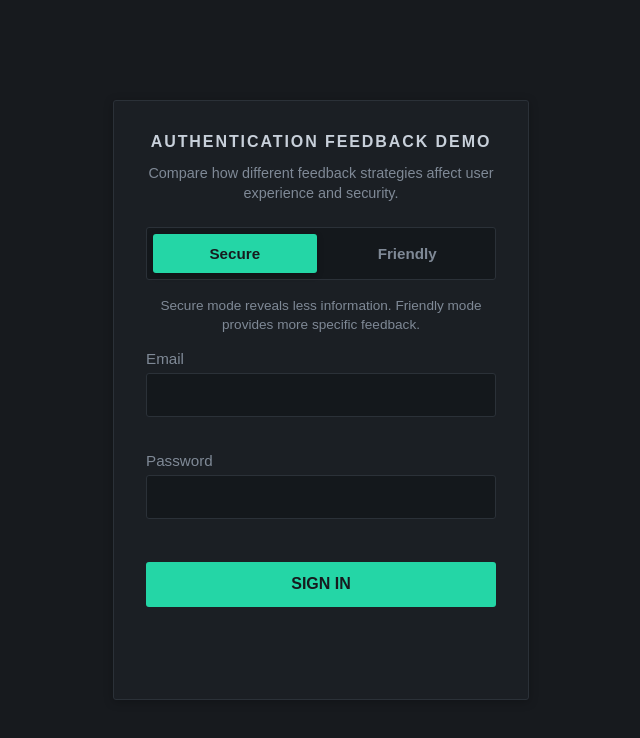
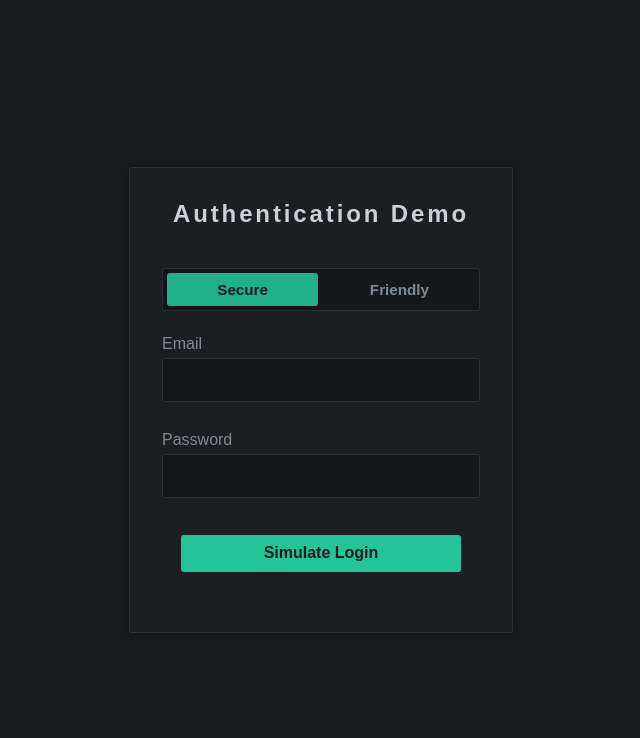
Before and after one commit to hampusvh/authentication-feedback-demo, a Next.js app: page / in a window 1280 px wide. Shown: the top 738 px of the page, without its empty margins (319-959 px from the left). Built offline with nearby package versions, Linux system fonts and the light colour scheme.

Commit message:
enhance component structure and update README

```diff
--- a/app/layout.tsx
+++ b/app/layout.tsx
@@ -1,10 +1,8 @@
 import "./globals.scss";
 
-import type { Metadata } from "next";
-
-export const metadata: Metadata = {
-  title: "",
-  description: "",
+export const metadata = {
+  title: "Secure Login UX Case Study",
+  description: "Frontend case study on authentication feedback, usability and security",
 };
 
 export default function RootLayout({
--- a/components/login/feedback-message.tsx
+++ b/components/login/feedback-message.tsx
@@ -15,7 +15,11 @@ export default function FeedbackMessage({
     }
 
     return (
-        <div className={styles.feedback}>
+        <div
+            className={styles.feedback}
+            aria-live="polite"
+            role={variant === "error" ? "alert" : "status"}
+        >
             <p className={`${styles.text} ${styles[variant]}`}>{message}</p>
         </div>
     )
--- a/components/login/login-form.module.scss
+++ b/components/login/login-form.module.scss
@@ -7,7 +7,7 @@
 
 .panel {
     width: 100%;
-    max-width: 26rem;
+    max-width: 24rem;
     background: var(--surface);
     border: 1px solid var(--border);
     border-radius: var(--radius-sm);
@@ -15,31 +15,16 @@
     padding: 2rem;
 }
 
-.title {
-    margin: 0 0 1.5rem;
-    text-align: center;
-    text-transform: uppercase;
-    letter-spacing: 0.12em;
-    font-size: 1rem;
-    font-weight: 700;
-    color: var(--text);
+.header {
+    margin-bottom: 2.5rem;
 }
 
-.subtitle {
-    margin: -0.75rem 0 1.5rem;
+.title {
+    margin: 0;
     text-align: center;
-    font-size: 0.9rem;
-    color: var(--text-muted);
-    line-height: 1.4;
-}
-
-.helper {
-    margin-top: -0.25rem;
-    margin-bottom: 1rem;
-    font-size: 0.85rem;
-    color: var(--text-muted);
-    line-height: 1.4;
-    text-align: center;
+    letter-spacing: 0.12em;
+    font-size: 1.5rem;
+    font-weight: 700;
 }
 
 .form {
@@ -49,39 +34,25 @@
 
 .field {
     display: grid;
-    gap: 0.4rem;
-}
+    gap: 0.3rem;
 
-.label {
-    font-size: 0.95rem;
+    label {
+        font-size: 1rem;
         color: var(--text-muted);
     }
 
-.input {
-    width: 100%;
+    input {
         border: 1px solid var(--border);
         background: var(--surface-2);
         color: var(--text);
         border-radius: var(--radius-sm);
         padding: 0.75rem 0.85rem;
         font-size: 1rem;
-    transition: border-color 0.2s ease, background-color 0.2s ease;
-
-    &::placeholder {
-        color: var(--text-muted);
-    }
-
-    &:hover {
-        border-color: #3a424c;
-    }
 
         &:focus {
             outline: none;
             border-color: var(--accent-strong);
         }
-
-    &.inputError {
-        border-color: var(--error);
     }
 }
 
@@ -93,17 +64,20 @@
 
 .submitButton {
     width: 100%;
+    max-width: 280px;
+    margin: 1.25rem auto 0;
+    display: block;
     border: 0;
     border-radius: var(--radius-sm);
-    padding: 0.85rem 1rem;
+    padding: 0.6rem 1rem;
     margin-top: 0.5rem;
     background: var(--accent);
     color: var(--bg);
     font-size: 1rem;
     font-weight: 700;
-    text-transform: uppercase;
     cursor: pointer;
     transition: opacity 0.2s ease, transform 0.15s ease;
+    opacity: 0.9;
 
     &:hover {
         opacity: 1;
@@ -135,11 +109,12 @@
 }
 
 .errorSlot {
-    min-height: 0.75rem;
+    min-height: 0.5rem;
 }
 
 .feedbackArea {
-    min-height: 3rem;
+    text-align: center;
+    min-height: 1rem;
     margin-top: 0.75rem;
 }
 
--- a/components/login/login-form.tsx
+++ b/components/login/login-form.tsx
@@ -23,58 +23,36 @@ export default function LoginForm() {
 
     async function handleSubmit(event: React.FormEvent<HTMLFormElement>) {
         event.preventDefault();
-
         setFeedback("");
-        setFeedbackVariant("info");
 
         const validationErrors = validateLoginForm({ email, password });
         setErrors(validationErrors);
+        if (Object.keys(validationErrors).length > 0) return;
 
-        const hasErrors = Object.keys(validationErrors).length > 0;
-
-        if (hasErrors) {
-            return;
-        }
         setIsLoading(true);
-
-        const authResult = await fakeAuth({
-            email,
-            password,
-            attemptCount,
-        });
-
+        const authResult = await fakeAuth({ email, password, attemptCount });
         setIsLoading(false);
 
         if (authResult.success) {
             setAttemptCount(0);
             setFeedbackVariant("success");
         } else {
-            setAttemptCount((current) => current + 1);
+            setAttemptCount((c) => c + 1);
             setFeedbackVariant("error");
         }
 
-        const message = getAuthMessage({
-            mode,
-            reason: authResult.reason,
-        });
-        setFeedback(message);
-
+        setFeedback(getAuthMessage({ mode, reason: authResult.reason }));
     }
 
     return (
         <section className={styles.wrapper}>
             <div className={styles.panel}>
-                <h1 className={styles.title}>
-                    Authentication Feedback Demo
-                </h1>
-                <p className={styles.subtitle}>
-                    Compare how different feedback strategies affect user experience and security.
-                </p>
-
+                <div className={styles.header}>
+                    <h1 className={styles.title}>
+                        Authentication Demo
+                    </h1>
+                </div>
                 <ModeToggle mode={mode} onChange={setMode} />
-                <p className={styles.helper}>
-                    Secure mode reveals less information. Friendly mode provides more specific feedback.
-                </p>
 
                 <form className={styles.form} onSubmit={handleSubmit}>
                     <div className={styles.field}>
@@ -114,7 +92,7 @@ export default function LoginForm() {
                                 Authenticating...
                             </span>
                         ) : (
-                            "Sign in"
+                            "Simulate Login"
                         )}
                     </button>
                 </form>
--- a/components/login/mode-toggle.module.scss
+++ b/components/login/mode-toggle.module.scss
@@ -1,9 +1,9 @@
 .wrapper {
     display: grid;
     grid-template-columns: 1fr 1fr;
-    gap: 0.5rem;
-    margin-bottom: 1.25rem;
-    padding: 0.35rem;
+    gap: 0.35rem;
+    margin-bottom: 1.5rem;
+    padding: 0.25rem;
     background: var(--surface-2);
     border: 1px solid var(--border);
     border-radius: var(--radius-sm);
@@ -13,7 +13,7 @@
     border: 0;
     background: transparent;
     color: var(--text-muted);
-    padding: 0.7rem 0.9rem;
+    padding: 0.5rem 0.9rem;
     border-radius: var(--radius-sm);
     font-size: 0.95rem;
     font-weight: 600;
@@ -29,4 +29,5 @@
     background: var(--accent);
     color: var(--bg);
     box-shadow: 0 2px 6px rgba(0, 0, 0, 0.25);
+    opacity: 0.8;
 }
--- a/components/login/mode-toggle.tsx
+++ b/components/login/mode-toggle.tsx
@@ -1,4 +1,5 @@
 import type { Mode } from "@/lib/types";
+
 import styles from "./mode-toggle.module.scss";
 interface ModeToggleProps {
     mode: Mode;
--- a/lib/auth-config.ts
+++ b/lib/auth-config.ts
@@ -2,5 +2,5 @@ export const AUTH_CONFIG = {
     validEmail: "demo@example.com",
     validPassword: "Password123",
     maxAttempts: 5,
-    delayMs: 1000,
+    delayMs: 500,
 } as const;
--- a/lib/auth-message-policy.ts
+++ b/lib/auth-message-policy.ts
@@ -1,4 +1,4 @@
-import type { AuthResultReason,Mode } from "./types";
+import type { AuthResultReason, Mode } from "./types";
 
 interface GetAuthMessageInput {
     mode: Mode;
@@ -12,11 +12,11 @@ export function getAuthMessage({
 
     if (mode === "friendly") {
         if (reason === "WRONG_PASSWORD") {
-            return "Incorrect password. Try again or reset your password.";
+            return "Invalid password.";
         }
 
         if (reason === "ACCOUNT_NOT_FOUND") {
-            return "No account found with this email";
+            return "No account found with this email.";
         }
 
         if (reason === "TOO_MANY_ATTEMPTS") {
```
Also changed, not shown: 1 other file (tests, documents, lock files or other folders). Lines whose indentation alone changed are shown as unchanged.
